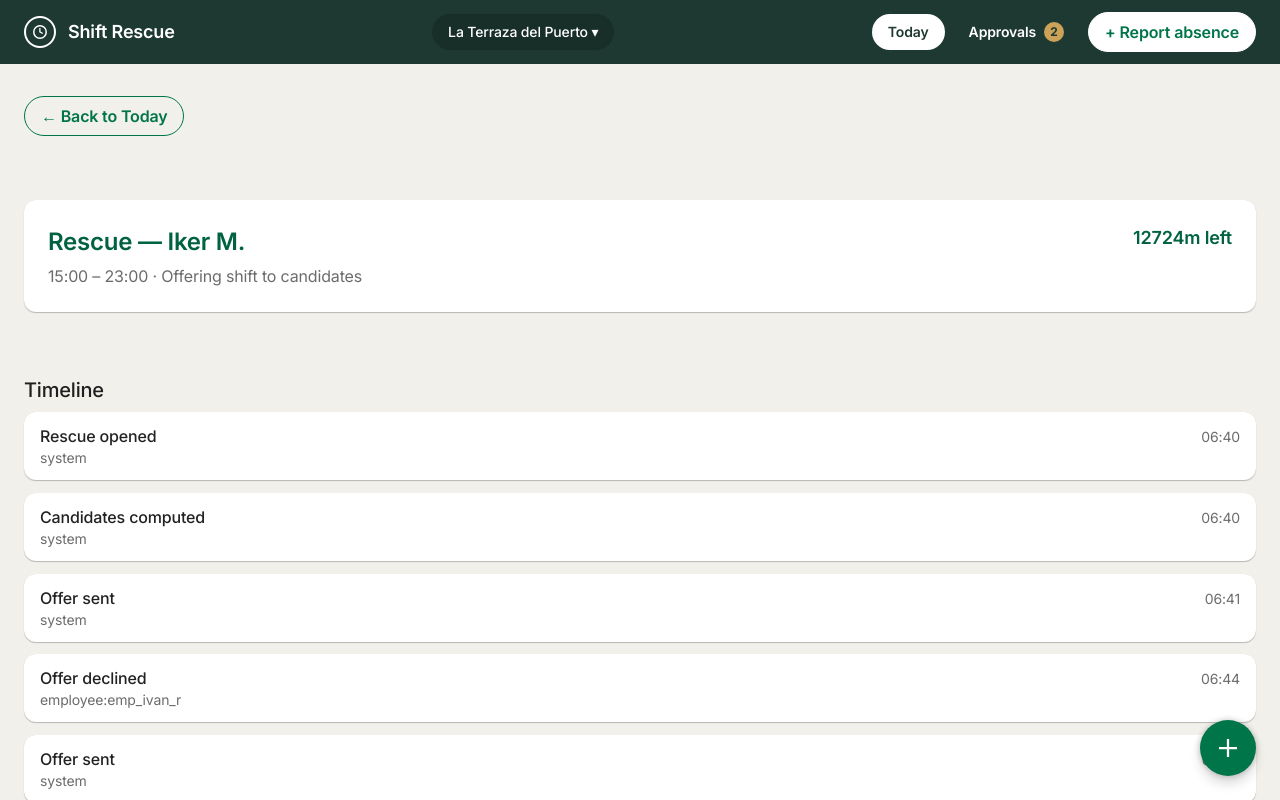
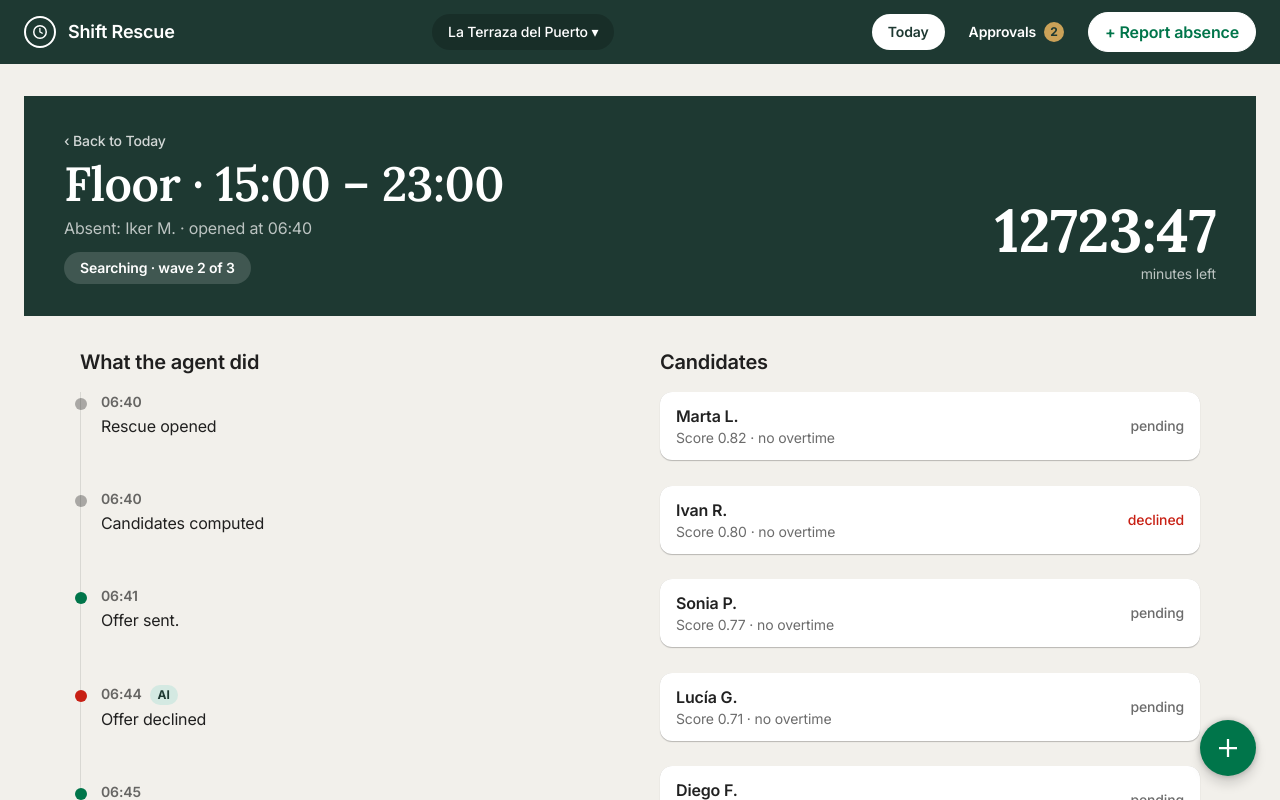
Before and after one commit to aam9063/Shift-Rescue, a React (Vite) app in the folder frontend/: page / in a window 1280 px wide. Both pictures are taken after a click on the button 483 px from the left and 347 px from the top of the page. Shown: the top 800 px of the page. Built offline with nearby package versions, Linux system fonts and the light colour scheme.

Commit message:
feat(frontend): rescue detail redesign with green hero band, serif title, giant countdown and two-column body

```diff
--- a/frontend/src/App.tsx
+++ b/frontend/src/App.tsx
@@ -14,7 +14,7 @@ const queryClient = new QueryClient()
  * warm cream canvas, floating action button, state-based navigation
  * (a router lands when the number of screens justifies it).
  */
-function Shell() {
+function Shell({ now }: { now?: Date }) {
   const [view, setView] = useState<AppView>('today')
   const [selectedRescueId, setSelectedRescueId] = useState<string | null>(null)
   const { approvals } = usePendingApprovals()
@@ -41,7 +41,7 @@ function Shell() {
         ) : view === 'approvals' ? (
           <ApprovalsScreen />
         ) : (
-          <TodayScreen onOpenRescue={setSelectedRescueId} />
+          <TodayScreen now={now} onOpenRescue={setSelectedRescueId} />
         )}
       </main>
       <Fab label="Report absence" />
@@ -49,10 +49,15 @@ function Shell() {
   )
 }
 
-export function App() {
+export interface AppProps {
+  /** Injected clock for deterministic tests; defaults to now. */
+  now?: Date
+}
+
+export function App({ now = new Date() }: AppProps) {
   return (
     <QueryClientProvider client={queryClient}>
-      <Shell />
+      <Shell now={now} />
     </QueryClientProvider>
   )
 }
--- a/frontend/src/screens/RescueDetailScreen.tsx
+++ b/frontend/src/screens/RescueDetailScreen.tsx
@@ -1,40 +1,49 @@
-import { Button } from '../components/ui/Button'
-import { eventLabel, orderCandidates, sortEventsChronologically } from '../domain/rescue'
-import { rescueCountdown } from '../domain/today'
-import type { Offer, OfferStatus } from '../domain/types'
-import { formatShiftTime } from '../domain/today'
+import {
+  eventLabel,
+  orderCandidates,
+  sortEventsChronologically,
+} from '../domain/rescue'
+import type { AuditEvent, CandidateResult, Offer, OfferStatus, RescueDetail } from '../domain/types'
+import { formatCountdown, formatShiftTime } from '../domain/today'
 import { useRescueDetail } from '../services/hooks'
 
 const TIMEZONE = 'Europe/Madrid'
 
 const rescueStatusLabels: Record<string, string> = {
   OPEN: 'Opening rescue',
-  OFFERING: 'Offering shift to candidates',
-  AWAITING_APPROVAL: 'Waiting for manager approval',
+  OFFERING: 'Searching',
+  AWAITING_APPROVAL: 'Needs your approval',
   COVERED: 'Covered',
   ESCALATED: 'Escalated to manager',
 }
 
-const offerStatusLabels: Record<OfferStatus, string> = {
-  PENDING: 'Pending',
-  ACCEPTED: 'Accepted',
-  DECLINED: 'Declined',
-  COUNTER_PROPOSED: 'Counter-proposed',
-  EXPIRED: 'Expired',
-  CANCELLED: 'Cancelled',
-  SUPERSEDED: 'Superseded',
-  WITHDRAWN: 'Withdrawn',
+/** Timeline dot color by event semantics (mockup: gray system, green offers, red rejections). */
+const eventDotClasses: Partial<Record<AuditEvent['type'], string>> = {
+  OFFER_SENT: 'bg-green-accent',
+  OFFER_ACCEPTED: 'bg-green-accent',
+  OFFER_DECLINED: 'bg-error',
+  ESCALATED: 'bg-error',
 }
 
-const offerBadgeClasses: Record<OfferStatus, string> = {
-  PENDING: 'bg-warning/10 border border-warning',
-  ACCEPTED: 'bg-green-light border border-green-light',
-  DECLINED: 'bg-error/5 border border-error',
-  COUNTER_PROPOSED: 'bg-warning/10 border border-warning',
-  EXPIRED: 'bg-neutral-cool border border-black/10',
-  CANCELLED: 'bg-neutral-cool border border-black/10',
-  SUPERSEDED: 'bg-neutral-cool border border-black/10',
-  WITHDRAWN: 'bg-error/5 border border-error',
+function offerStatusFor(candidate: CandidateResult, offers: Offer[]): OfferStatus | undefined {
+  return offers.find((o) => o.employeeName === candidate.name)?.status
+}
+
+const offerStatusLabel: Record<OfferStatus, string> = {
+  PENDING: 'pending',
+  ACCEPTED: 'accepted',
+  DECLINED: 'declined',
+  COUNTER_PROPOSED: 'counter-proposed',
+  EXPIRED: 'expired',
+  CANCELLED: 'cancelled',
+  SUPERSEDED: 'superseded',
+  WITHDRAWN: 'withdrawn',
+}
+
+const offerStatusClasses: Partial<Record<OfferStatus, string>> = {
+  DECLINED: 'text-error',
+  WITHDRAWN: 'text-error',
+  ACCEPTED: 'text-green-accent',
 }
 
 function timeOf(iso: string): string {
@@ -46,23 +55,71 @@ function timeOf(iso: string): string {
   }).format(new Date(iso))
 }
 
-function Timeline({ events }: { events: ReturnType<typeof sortEventsChronologically> }) {
+function Hero({ detail, now, onBack }: { detail: RescueDetail; now: Date; onBack: () => void }) {
+  const countdown = formatCountdown(detail.rescue.deadlineAt, now)
+  const wave =
+    detail.rescue.waveCurrent != null && detail.rescue.waveTotal != null
+      ? ` · wave ${detail.rescue.waveCurrent} of ${detail.rescue.waveTotal}`
+      : ''
   return (
-    <section>
-      <h2 className="mb-2 text-xl font-medium tracking-tight">Timeline</h2>
-      <ol aria-label="Rescue timeline" className="space-y-2">
+    <div className="bg-green-house px-4 py-8 text-white md:px-10">
+      <div className="mx-auto max-w-[1200px]">
+        <button
+          type="button"
+          onClick={onBack}
+          className="cursor-pointer text-sm font-medium tracking-tight text-white/80 transition-colors hover:text-white"
+        >
+          ‹ Back to Today
+        </button>
+        <div className="mt-2 flex flex-wrap items-end justify-between gap-4">
+          <div>
+            <h1 className="font-serif text-4xl font-semibold tracking-tight md:text-5xl">
+              {detail.shift.role.charAt(0).toUpperCase() + detail.shift.role.slice(1)} ·{' '}
+              {formatShiftTime(detail.shift, TIMEZONE)}
+            </h1>
+            <p className="mt-2 text-base tracking-tight text-white/70">
+              Absent: {detail.rescue.absentEmployeeName}
+              {detail.rescue.openedAt ? ` · opened at ${timeOf(detail.rescue.openedAt)}` : ''}
+            </p>
+            <span className="mt-3 inline-block rounded-pill bg-white/15 px-4 py-1.5 text-sm font-semibold tracking-tight">
+              {rescueStatusLabels[detail.rescue.status]}
+              {wave}
+            </span>
+          </div>
+          <div className="text-right">
+            <p className="font-serif text-5xl font-bold tracking-tight md:text-6xl">{countdown}</p>
+            <p className="mt-1 text-sm tracking-tight text-white/70">minutes left</p>
+          </div>
+        </div>
+      </div>
+    </div>
+  )
+}
+
+function Timeline({ events }: { events: AuditEvent[] }) {
+  return (
+    <section aria-label="Rescue progress">
+      <h2 className="mb-4 text-xl font-semibold tracking-tight">What the agent did</h2>
+      <ol aria-label="Agent timeline" className="space-y-5 border-l border-black/10 pl-5">
         {events.map((event) => (
-          <li
-            key={event.id}
-            className="flex items-baseline justify-between rounded-card bg-surface px-4 py-3 shadow-card"
-          >
-            <div>
-              <p className="text-base font-medium tracking-tight">{eventLabel(event.type)}</p>
-              <p className="text-sm tracking-tight text-text-secondary">{event.actor}</p>
-            </div>
-            <time className="text-sm tracking-tight text-text-secondary">
+          <li key={event.id} className="relative">
+            <span
+              className={`absolute -left-[26px] top-1.5 size-3 rounded-full ${
+                eventDotClasses[event.type] ?? 'bg-black/30'
+              }`}
+            />
+            <p className="text-sm font-semibold tracking-tight text-text-secondary">
               {timeOf(event.createdAt)}
-            </time>
+              {event.interpretedByAi && (
+                <span className="ml-2 inline-block rounded-full bg-green-light px-2 py-0.5 text-xs font-bold text-green-house">
+                  AI
+                </span>
+              )}
+            </p>
+            <p className="mt-0.5 text-base tracking-tight text-text-primary">
+              {eventLabel(event.type)}
+              {event.type === 'OFFER_SENT' ? '.' : ''}
+            </p>
           </li>
         ))}
       </ol>
@@ -70,65 +127,63 @@ function Timeline({ events }: { events: ReturnType<typeof sortEventsChronologica
   )
 }
 
-function CandidatesTable({ candidates }: { candidates: ReturnType<typeof orderCandidates> }) {
+function Candidates({
+  candidates,
+  offers,
+}: {
+  candidates: CandidateResult[]
+  offers: Offer[]
+}) {
+  const eligible = orderCandidates(candidates.filter((c) => c.eligible))
+  const excluded = candidates.filter((c) => !c.eligible)
   return (
     <section aria-label="Candidates">
-      <h2 className="mb-2 text-xl font-medium tracking-tight">Candidates</h2>
-      <ul className="space-y-2">
-        {candidates.map((candidate) => (
+      <h2 className="mb-4 text-xl font-semibold tracking-tight">Candidates</h2>
+      <ul className="space-y-3">
+        {eligible.map((candidate) => {
+          const status = offerStatusFor(candidate, offers)
+          return (
             <li key={candidate.employeeId} className="rounded-card bg-surface px-4 py-3 shadow-card">
               <div className="flex items-center justify-between">
-              <p className="text-base font-medium tracking-tight">{candidate.name}</p>
-              <p className="text-sm font-semibold tracking-tight text-green-starbucks">
-                Score {candidate.score.toFixed(2)}
+                <div>
+                  <p className="text-base font-semibold tracking-tight">{candidate.name}</p>
+                  <p className="text-sm tracking-tight text-text-secondary">
+                    Score {candidate.score.toFixed(2)} ·{' '}
+                    {candidate.requiresApproval ? 'needs approval' : 'no overtime'}
                   </p>
                 </div>
-            {!candidate.eligible ? (
-              candidate.reasons.map((reason) => (
-                <p key={reason.code} className="text-sm tracking-tight text-error">
-                  Not eligible — {reason.message} ({reason.code})
-                </p>
-              ))
-            ) : candidate.requiresApproval ? (
+                {status && (
+                  <span
+                    className={`text-sm font-medium tracking-tight ${
+                      offerStatusClasses[status] ?? 'text-text-secondary'
+                    }`}
+                  >
+                    {offerStatusLabel[status]}
+                  </span>
+                )}
+              </div>
+            </li>
+          )
+        })}
+      </ul>
+      {excluded.length > 0 && (
         <>
-                {candidate.reasons.map((reason) => (
-                  <p key={reason.code} className="text-sm tracking-tight text-text-secondary">
-                    Approval needed — {reason.message} ({reason.code})
-                  </p>
-                ))}
-                <p className="text-sm tracking-tight text-text-secondary">
-                  Eligible with manager approval
-                </p>
-              </>
-            ) : (
-              <p className="text-sm tracking-tight text-text-secondary">Eligible</p>
-            )}
-          </li>
-        ))}
-      </ul>
-    </section>
-  )
-}
-
-function OffersList({ offers }: { offers: Offer[] }) {
-  return (
-    <section aria-label="Offers">
-      <h2 className="mb-2 text-xl font-medium tracking-tight">Offers</h2>
+          <h3 className="mb-2 mt-6 text-base font-semibold tracking-tight">Excluded</h3>
           <ul className="space-y-2">
-        {offers.map((offer) => (
-          <li key={offer.id} className="flex items-center justify-between rounded-card bg-surface px-4 py-3 shadow-card">
-            <div>
-              <p className="text-base font-medium tracking-tight">{offer.employeeName}</p>
-              <p className="text-sm tracking-tight text-text-secondary">Wave {offer.waveNumber}</p>
-            </div>
-            <span
-              className={`rounded-pill px-3 py-1 text-sm font-medium tracking-tight ${offerBadgeClasses[offer.status]}`}
+            {excluded.map((candidate) => (
+              <li
+                key={candidate.employeeId}
+                className="flex items-center justify-between text-sm tracking-tight"
               >
-              {offerStatusLabels[offer.status]}
+                <span className="text-text-secondary">{candidate.name}</span>
+                <span className="font-mono text-xs text-text-secondary">
+                  {candidate.reasons.map((r) => r.code).join(', ')}
                 </span>
               </li>
             ))}
           </ul>
+        </>
+      )}
     </section>
   )
 }
@@ -149,33 +204,12 @@ export function RescueDetailScreen({ rescueId, now = new Date(), onBack }: Rescu
   }
 
   return (
-    <div className="space-y-6">
-      <Button variant="secondary" onClick={onBack}>
-        ← Back to Today
-      </Button>
-      <header className="rounded-card bg-surface p-6 shadow-card">
-        <div className="flex items-start justify-between">
     <div>
-            <h1 className="text-2xl font-semibold leading-9 tracking-tight text-green-starbucks">
-              Rescue — {detail.rescue.absentEmployeeName}
-            </h1>
-            <p className="mt-1 text-base tracking-tight text-text-secondary">
-              {formatShiftTime(detail.shift, TIMEZONE)} ·{" "}
-              {rescueStatusLabels[detail.rescue.status]}
-            </p>
+      <Hero detail={detail} now={now} onBack={onBack} />
+      <div className="mx-auto grid max-w-[1200px] grid-cols-1 gap-10 px-4 py-8 md:grid-cols-2 md:px-10">
+        <Timeline events={sortEventsChronologically(detail.timeline)} />
+        <Candidates candidates={detail.candidates} offers={detail.offers} />
       </div>
-          <p
-            className={`text-lg font-semibold tracking-tight ${
-              rescueCountdown(detail.rescue, now).urgent ? 'text-error' : 'text-green-starbucks'
-            }`}
-          >
-            {rescueCountdown(detail.rescue, now).label}
-          </p>
-        </div>
-      </header>
-      <Timeline events={sortEventsChronologically(detail.timeline)} />
-      <CandidatesTable candidates={orderCandidates(detail.candidates)} />
-      <OffersList offers={detail.offers} />
     </div>
   )
 }
--- a/frontend/src/screens/TodayScreen.tsx
+++ b/frontend/src/screens/TodayScreen.tsx
@@ -1,7 +1,6 @@
 import type { ReactNode } from 'react'
 import { buildTodayColumns, formatCountdown, formatShiftTime } from '../domain/today'
 import {
-  RoleOrder,
   type ApprovalRequest,
   type OfferPreview,
   type RescueCase,
```
Also changed, not shown: 2 other files (tests, documents, lock files or other folders). Lines whose indentation alone changed are shown as unchanged.
